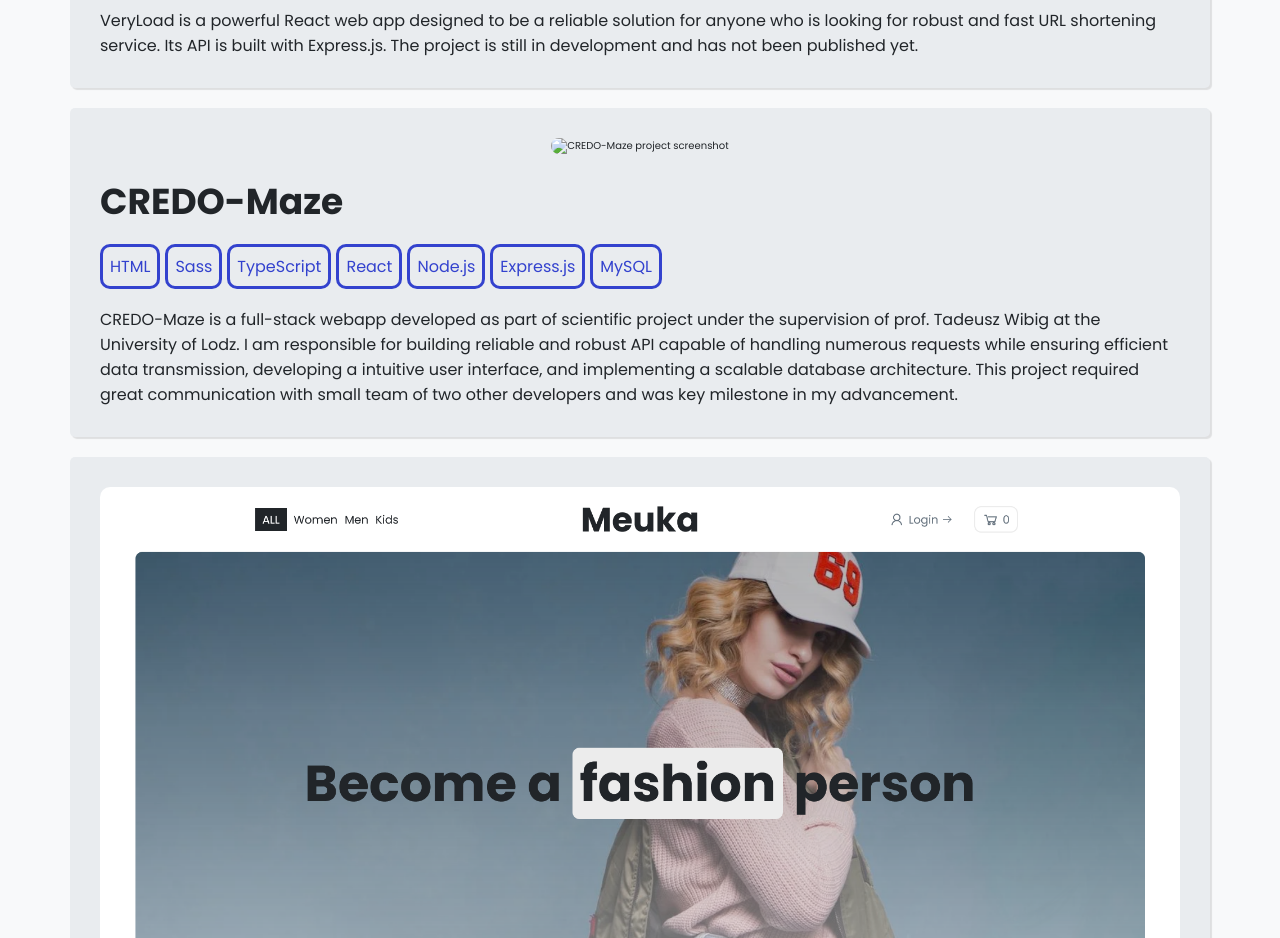
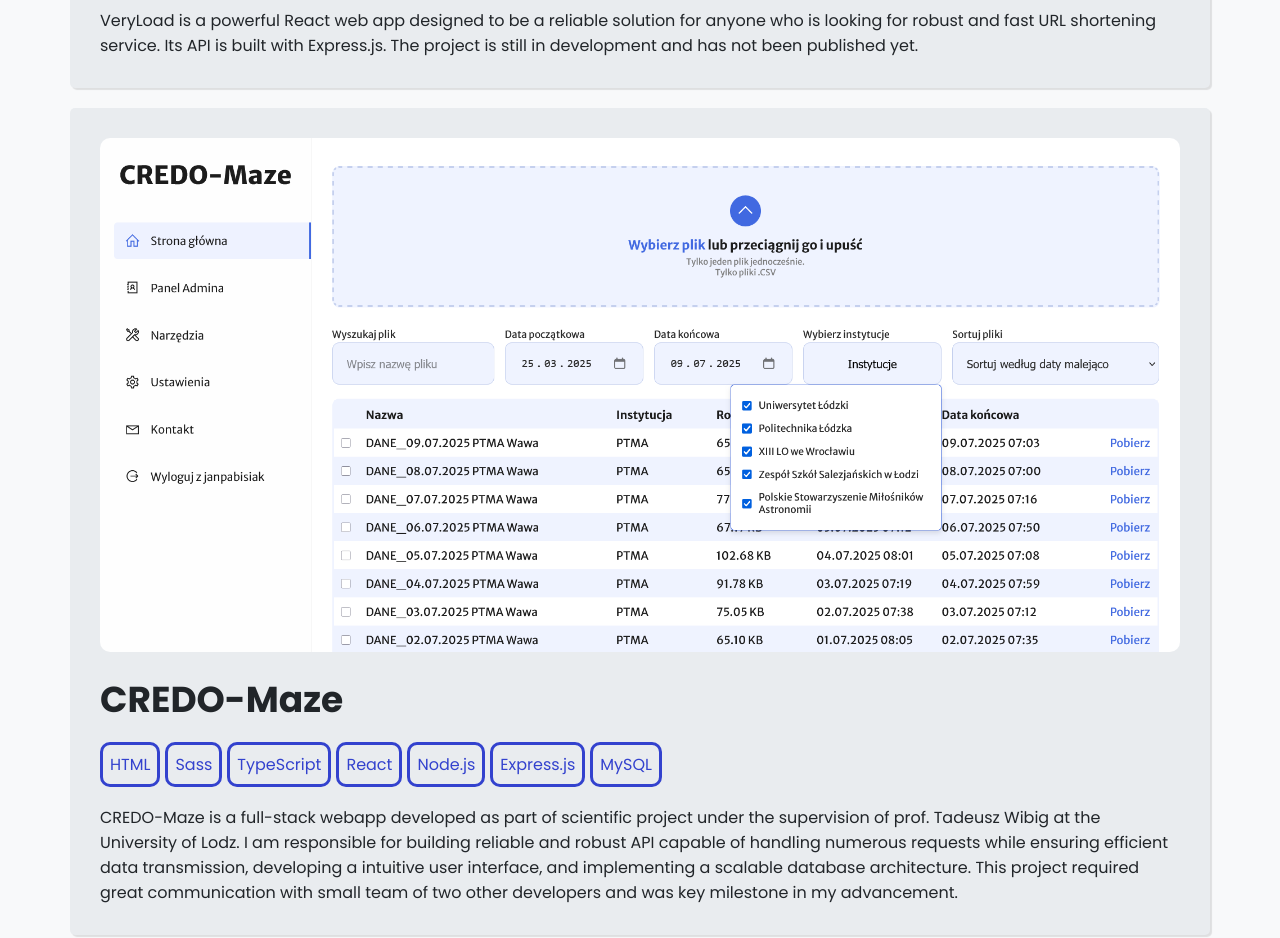
Before and after one commit to janpabisiak/janpabisiak, a website built with Parcel: page index.html in a window 1280 px wide. Shown: the part 2320-3258 px from the top of the page. Built offline with nearby package versions, Linux system fonts and the light colour scheme; files whose address does not match are found by name.

Commit message:
change path to the credo-maze project image

```diff
--- a/index.html
+++ b/index.html
@@ -101,7 +101,7 @@
             </div>
             <div class="project">
                 <div class="project-img">
-                    <img src="./assets/images/projects/credo-maze.webp" alt="CREDO-Maze project screenshot">
+                    <img src="./assets/images/projects/credo-maze-1.webp" alt="CREDO-Maze project screenshot">
                 </div>
                 <div class="project-details">
                     <h2 class="project-title">CREDO-Maze</h2>
@@ -243,4 +243,5 @@
     </footer>
 </body>
 
+
 </html>
```
